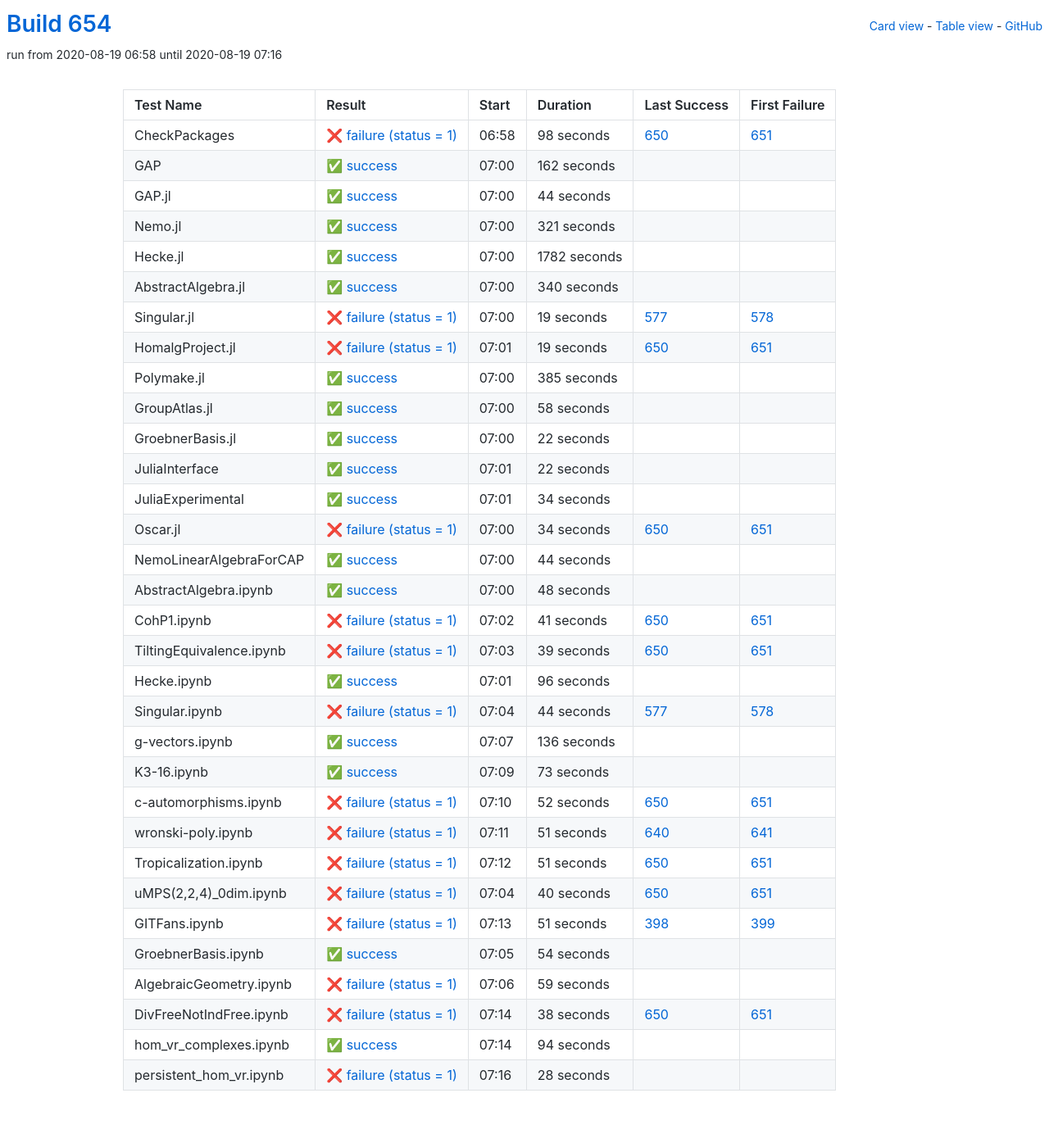
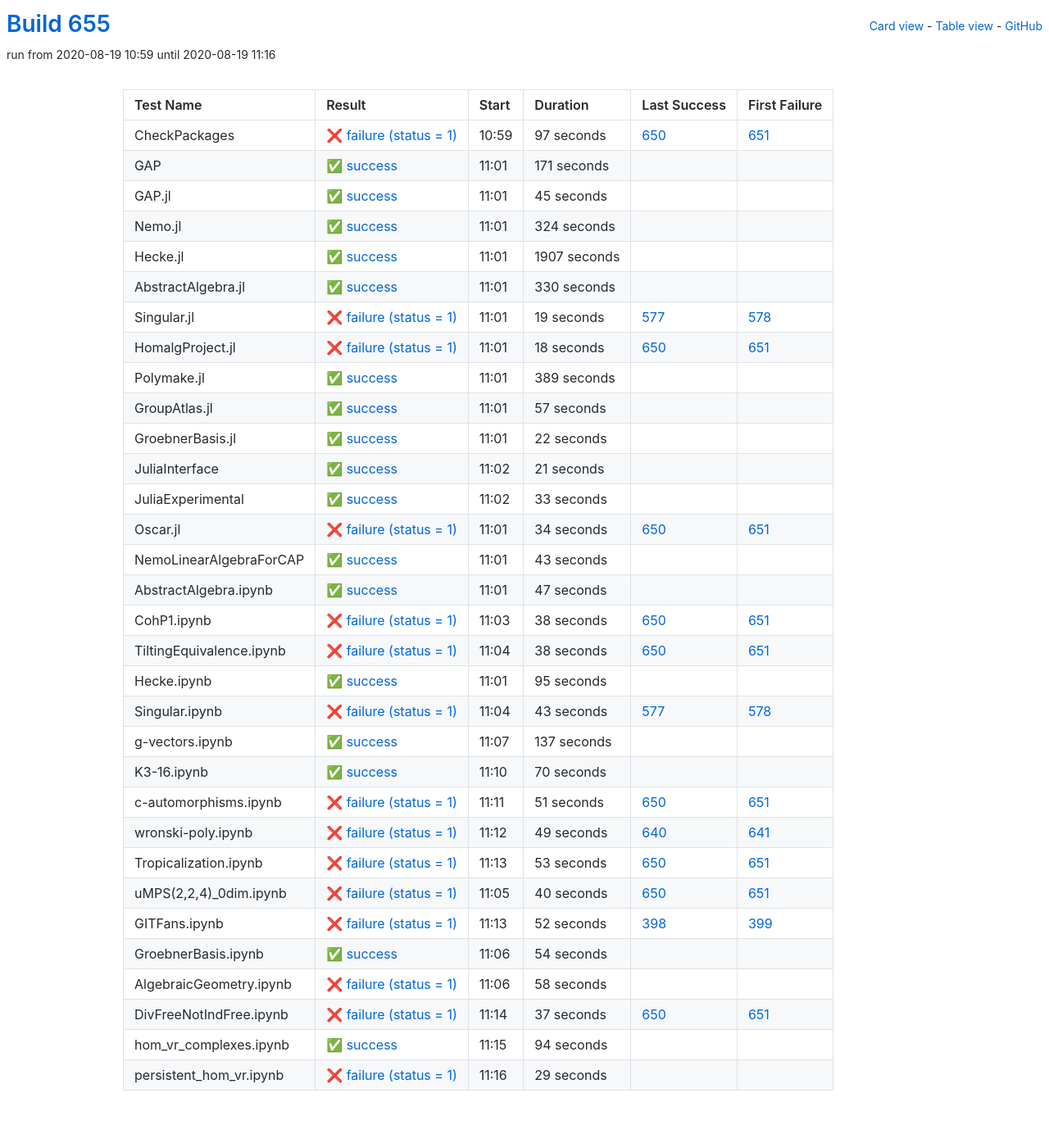
Before and after one commit to oscar-system/oscar-ci-status-stable, a Jekyll site: the page built from table.html, in a window 1280 px wide. Shown: the whole page at 82% size. Built offline with Jekyll 4.4.1, drawn with Linux system fonts in a browser that asks for light colours.

Commit message:
Build #655

```diff
--- a/_data/ci.yml
+++ b/_data/ci.yml
@@ -1,6 +1,6 @@
 ---
-build: 654
-build_url: https://oscarci.mathematik.uni-kl.de/job/oscar-stable/654/
+build: 655
+build_url: https://oscarci.mathematik.uni-kl.de/job/oscar-stable/655/
 job: oscar-stable
 organization: oscar-system
 repo: oscar-ci-status-stable
@@ -8,80 +8,80 @@ repourl: https://github.com/oscar-system/oscar-ci-status-stable
 tests:
 - name: CheckPackages
   id: checkpackages
-  log: https://oscarci.mathematik.uni-kl.de/job/oscar-stable/654/artifact/logs/build-654/CheckPackages.log
-  start: 2020-08-19 06:58
+  log: https://oscarci.mathematik.uni-kl.de/job/oscar-stable/655/artifact/logs/build-655/CheckPackages.log
+  start: 2020-08-19 10:59
   success: false
   exitcode: 1
   status: failure
-  duration: 98
+  duration: 97
   last_success: 650
   last_success_url: https://oscarci.mathematik.uni-kl.de/job/oscar-stable/650/
   first_failure: 651
   first_failure_url: https://oscarci.mathematik.uni-kl.de/job/oscar-stable/651/
 - name: GAP
   id: gap
-  log: https://oscarci.mathematik.uni-kl.de/job/oscar-stable/654/artifact/logs/build-654/GAP.log
-  start: 2020-08-19 07:00
+  log: https://oscarci.mathematik.uni-kl.de/job/oscar-stable/655/artifact/logs/build-655/GAP.log
+  start: 2020-08-19 11:01
   success: true
   exitcode: 0
   status: success
-  duration: 162
+  duration: 171
   last_success: false
   last_success_url:
   first_failure: false
   first_failure_url:
 - name: GAP.jl
   id: gap-jl
-  log: https://oscarci.mathematik.uni-kl.de/job/oscar-stable/654/artifact/logs/build-654/GAP.jl.log
-  start: 2020-08-19 07:00
+  log: https://oscarci.mathematik.uni-kl.de/job/oscar-stable/655/artifact/logs/build-655/GAP.jl.log
+  start: 2020-08-19 11:01
   success: true
   exitcode: 0
   status: success
-  duration: 44
+  duration: 45
   last_success: false
   last_success_url:
   first_failure: false
   first_failure_url:
 - name: Nemo.jl
   id: nemo-jl
-  log: https://oscarci.mathematik.uni-kl.de/job/oscar-stable/654/artifact/logs/build-654/Nemo.jl.log
-  start: 2020-08-19 07:00
+  log: https://oscarci.mathematik.uni-kl.de/job/oscar-stable/655/artifact/logs/build-655/Nemo.jl.log
+  start: 2020-08-19 11:01
   success: true
   exitcode: 0
   status: success
-  duration: 321
+  duration: 324
   last_success: false
   last_success_url:
   first_failure: false
   first_failure_url:
 - name: Hecke.jl
   id: hecke-jl
-  log: https://oscarci.mathematik.uni-kl.de/job/oscar-stable/654/artifact/logs/build-654/Hecke.jl.log
-  start: 2020-08-19 07:00
+  log: https://oscarci.mathematik.uni-kl.de/job/oscar-stable/655/artifact/logs/build-655/Hecke.jl.log
+  start: 2020-08-19 11:01
   success: true
   exitcode: 0
   status: success
-  duration: 1782
+  duration: 1907
   last_success: false
   last_success_url:
   first_failure: false
   first_failure_url:
 - name: AbstractAlgebra.jl
   id: abstractalgebra-jl
-  log: https://oscarci.mathematik.uni-kl.de/job/oscar-stable/654/artifact/logs/build-654/AbstractAlgebra.jl.log
-  start: 2020-08-19 07:00
+  log: https://oscarci.mathematik.uni-kl.de/job/oscar-stable/655/artifact/logs/build-655/AbstractAlgebra.jl.log
+  start: 2020-08-19 11:01
   success: true
   exitcode: 0
   status: success
-  duration: 340
+  duration: 330
   last_success: false
   last_success_url:
   first_failure: false
   first_failure_url:
 - name: Singular.jl
   id: singular-jl
-  log: https://oscarci.mathematik.uni-kl.de/job/oscar-stable/654/artifact/logs/build-654/Singular.jl.log
-  start: 2020-08-19 07:00
+  log: https://oscarci.mathematik.uni-kl.de/job/oscar-stable/655/artifact/logs/build-655/Singular.jl.log
+  start: 2020-08-19 11:01
   success: false
   exitcode: 1
   status: failure
@@ -92,44 +92,44 @@ tests:
   first_failure_url: https://oscarci.mathematik.uni-kl.de/job/oscar-stable/578/
 - name: HomalgProject.jl
   id: homalgproject-jl
-  log: https://oscarci.mathematik.uni-kl.de/job/oscar-stable/654/artifact/logs/build-654/HomalgProject.jl.log
-  start: 2020-08-19 07:01
+  log: https://oscarci.mathematik.uni-kl.de/job/oscar-stable/655/artifact/logs/build-655/HomalgProject.jl.log
+  start: 2020-08-19 11:01
   success: false
   exitcode: 1
   status: failure
-  duration: 19
+  duration: 18
   last_success: 650
   last_success_url: https://oscarci.mathematik.uni-kl.de/job/oscar-stable/650/
   first_failure: 651
   first_failure_url: https://oscarci.mathematik.uni-kl.de/job/oscar-stable/651/
 - name: Polymake.jl
   id: polymake-jl
-  log: https://oscarci.mathematik.uni-kl.de/job/oscar-stable/654/artifact/logs/build-654/Polymake.jl.log
-  start: 2020-08-19 07:00
+  log: https://oscarci.mathematik.uni-kl.de/job/oscar-stable/655/artifact/logs/build-655/Polymake.jl.log
+  start: 2020-08-19 11:01
   success: true
   exitcode: 0
   status: success
-  duration: 385
+  duration: 389
   last_success: false
   last_success_url:
   first_failure: false
   first_failure_url:
 - name: GroupAtlas.jl
   id: groupatlas-jl
-  log: https://oscarci.mathematik.uni-kl.de/job/oscar-stable/654/artifact/logs/build-654/GroupAtlas.jl.log
-  start: 2020-08-19 07:00
+  log: https://oscarci.mathematik.uni-kl.de/job/oscar-stable/655/artifact/logs/build-655/GroupAtlas.jl.log
+  start: 2020-08-19 11:01
   success: true
   exitcode: 0
   status: success
-  duration: 58
+  duration: 57
   last_success: false
   last_success_url:
   first_failure: false
   first_failure_url:
 - name: GroebnerBasis.jl
   id: groebnerbasis-jl
-  log: https://oscarci.mathematik.uni-kl.de/job/oscar-stable/654/artifact/logs/build-654/GroebnerBasis.jl.log
-  start: 2020-08-19 07:00
+  log: https://oscarci.mathematik.uni-kl.de/job/oscar-stable/655/artifact/logs/build-655/GroebnerBasis.jl.log
+  start: 2020-08-19 11:01
   success: true
   exitcode: 0
   status: success
@@ -140,32 +140,32 @@ tests:
   first_failure_url:
 - name: JuliaInterface
   id: juliainterface
-  log: https://oscarci.mathematik.uni-kl.de/job/oscar-stable/654/artifact/logs/build-654/JuliaInterface.log
-  start: 2020-08-19 07:01
+  log: https://oscarci.mathematik.uni-kl.de/job/oscar-stable/655/artifact/logs/build-655/JuliaInterface.log
+  start: 2020-08-19 11:02
   success: true
   exitcode: 0
   status: success
-  duration: 22
+  duration: 21
   last_success: false
   last_success_url:
   first_failure: false
   first_failure_url:
 - name: JuliaExperimental
   id: juliaexperimental
-  log: https://oscarci.mathematik.uni-kl.de/job/oscar-stable/654/artifact/logs/build-654/JuliaExperimental.log
-  start: 2020-08-19 07:01
+  log: https://oscarci.mathematik.uni-kl.de/job/oscar-stable/655/artifact/logs/build-655/JuliaExperimental.log
+  start: 2020-08-19 11:02
   success: true
   exitcode: 0
   status: success
-  duration: 34
+  duration: 33
   last_success: false
   last_success_url:
   first_failure: false
   first_failure_url:
 - name: Oscar.jl
   id: oscar-jl
-  log: https://oscarci.mathematik.uni-kl.de/job/oscar-stable/654/artifact/logs/build-654/Oscar.jl.log
-  start: 2020-08-19 07:00
+  log: https://oscarci.mathematik.uni-kl.de/job/oscar-stable/655/artifact/logs/build-655/Oscar.jl.log
+  start: 2020-08-19 11:01
   success: false
   exitcode: 1
   status: failure
@@ -176,128 +176,104 @@ tests:
   first_failure_url: https://oscarci.mathematik.uni-kl.de/job/oscar-stable/651/
 - name: NemoLinearAlgebraForCAP
   id: nemolinearalgebraforcap
-  log: https://oscarci.mathematik.uni-kl.de/job/oscar-stable/654/artifact/logs/build-654/NemoLinearAlgebraForCAP.log
-  start: 2020-08-19 07:00
+  log: https://oscarci.mathematik.uni-kl.de/job/oscar-stable/655/artifact/logs/build-655/NemoLinearAlgebraForCAP.log
+  start: 2020-08-19 11:01
   success: true
   exitcode: 0
   status: success
-  duration: 44
+  duration: 43
   last_success: false
   last_success_url:
   first_failure: false
   first_failure_url:
 - name: AbstractAlgebra.ipynb
   id: abstractalgebra-ipynb
-  log: https://oscarci.mathematik.uni-kl.de/job/oscar-stable/654/artifact/logs/build-654/AbstractAlgebra.ipynb.log
-  start: 2020-08-19 07:00
+  log: https://oscarci.mathematik.uni-kl.de/job/oscar-stable/655/artifact/logs/build-655/AbstractAlgebra.ipynb.log
+  start: 2020-08-19 11:01
   success: true
   exitcode: 0
   status: success
-  duration: 48
+  duration: 47
   last_success: false
   last_success_url:
   first_failure: false
   first_failure_url:
 - name: CohP1.ipynb
   id: cohp1-ipynb
-  log: https://oscarci.mathematik.uni-kl.de/job/oscar-stable/654/artifact/logs/build-654/CohP1.ipynb.log
-  start: 2020-08-19 07:02
+  log: https://oscarci.mathematik.uni-kl.de/job/oscar-stable/655/artifact/logs/build-655/CohP1.ipynb.log
+  start: 2020-08-19 11:03
   success: false
   exitcode: 1
   status: failure
-  duration: 41
+  duration: 38
   last_success: 650
   last_success_url: https://oscarci.mathematik.uni-kl.de/job/oscar-stable/650/
   first_failure: 651
   first_failure_url: https://oscarci.mathematik.uni-kl.de/job/oscar-stable/651/
 - name: TiltingEquivalence.ipynb
   id: tiltingequivalence-ipynb
-  log: https://oscarci.mathematik.uni-kl.de/job/oscar-stable/654/artifact/logs/build-654/TiltingEquivalence.ipynb.log
-  start: 2020-08-19 07:03
+  log: https://oscarci.mathematik.uni-kl.de/job/oscar-stable/655/artifact/logs/build-655/TiltingEquivalence.ipynb.log
+  start: 2020-08-19 11:04
   success: false
   exitcode: 1
   status: failure
-  duration: 39
+  duration: 38
   last_success: 650
   last_success_url: https://oscarci.mathematik.uni-kl.de/job/oscar-stable/650/
   first_failure: 651
   first_failure_url: https://oscarci.mathematik.uni-kl.de/job/oscar-stable/651/
 - name: Hecke.ipynb
   id: hecke-ipynb
-  log: https://oscarci.mathematik.uni-kl.de/job/oscar-stable/654/artifact/logs/build-654/Hecke.ipynb.log
-  start: 2020-08-19 07:01
+  log: https://oscarci.mathematik.uni-kl.de/job/oscar-stable/655/artifact/logs/build-655/Hecke.ipynb.log
+  start: 2020-08-19 11:01
   success: true
   exitcode: 0
   status: success
-  duration: 96
+  duration: 95
   last_success: false
   last_success_url:
   first_failure: false
   first_failure_url:
 - name: Singular.ipynb
   id: singular-ipynb
-  log: https://oscarci.mathematik.uni-kl.de/job/oscar-stable/654/artifact/logs/build-654/Singular.ipynb.log
-  start: 2020-08-19 07:04
+  log: https://oscarci.mathematik.uni-kl.de/job/oscar-stable/655/artifact/logs/build-655/Singular.ipynb.log
+  start: 2020-08-19 11:04
   success: false
   exitcode: 1
   status: failure
-  duration: 44
+  duration: 43
   last_success: 577
   last_success_url: https://oscarci.mathematik.uni-kl.de/job/oscar-stable/577/
   first_failure: 578
   first_failure_url: https://oscarci.mathematik.uni-kl.de/job/oscar-stable/578/
 - name: g-vectors.ipynb
   id: g-vectors-ipynb
-  log: https://oscarci.mathematik.uni-kl.de/job/oscar-stable/654/artifact/logs/build-654/g-vectors.ipynb.log
-  start: 2020-08-19 07:07
+  log: https://oscarci.mathematik.uni-kl.de/job/oscar-stable/655/artifact/logs/build-655/g-vectors.ipynb.log
+  start: 2020-08-19 11:07
   success: true
   exitcode: 0
   status: success
-  duration: 136
+  duration: 137
   last_success: false
   last_success_url:
   first_failure: false
   first_failure_url:
 - name: K3-16.ipynb
   id: k3-16-ipynb
-  log: https://oscarci.mathematik.uni-kl.de/job/oscar-stable/654/artifact/logs/build-654/K3-16.ipynb.log
-  start: 2020-08-19 07:09
+  log: https://oscarci.mathematik.uni-kl.de/job/oscar-stable/655/artifact/logs/build-655/K3-16.ipynb.log
+  start: 2020-08-19 11:10
   success: true
   exitcode: 0
   status: success
-  duration: 73
+  duration: 70
   last_success: false
   last_success_url:
   first_failure: false
   first_failure_url:
 - name: c-automorphisms.ipynb
   id: c-automorphisms-ipynb
-  log: https://oscarci.mathematik.uni-kl.de/job/oscar-stable/654/artifact/logs/build-654/c-automorphisms.ipynb.log
-  start: 2020-08-19 07:10
-  success: false
-  exitcode: 1
-  status: failure
-  duration: 52
-  last_success: 650
-  last_success_url: https://oscarci.mathematik.uni-kl.de/job/oscar-stable/650/
-  first_failure: 651
-  first_failure_url: https://oscarci.mathematik.uni-kl.de/job/oscar-stable/651/
-- name: wronski-poly.ipynb
-  id: wronski-poly-ipynb
-  log: https://oscarci.mathematik.uni-kl.de/job/oscar-stable/654/artifact/logs/build-654/wronski-poly.ipynb.log
-  start: 2020-08-19 07:11
-  success: false
-  exitcode: 1
-  status: failure
-  duration: 51
-  last_success: 640
-  last_success_url: https://oscarci.mathematik.uni-kl.de/job/oscar-stable/640/
-  first_failure: 641
-  first_failure_url: https://oscarci.mathematik.uni-kl.de/job/oscar-stable/641/
-- name: Tropicalization.ipynb
-  id: tropicalization-ipynb
-  log: https://oscarci.mathematik.uni-kl.de/job/oscar-stable/654/artifact/logs/build-654/Tropicalization.ipynb.log
-  start: 2020-08-19 07:12
+  log: https://oscarci.mathematik.uni-kl.de/job/oscar-stable/655/artifact/logs/build-655/c-automorphisms.ipynb.log
+  start: 2020-08-19 11:11
   success: false
   exitcode: 1
   status: failure
@@ -306,10 +282,34 @@ tests:
   last_success_url: https://oscarci.mathematik.uni-kl.de/job/oscar-stable/650/
   first_failure: 651
   first_failure_url: https://oscarci.mathematik.uni-kl.de/job/oscar-stable/651/
+- name: wronski-poly.ipynb
+  id: wronski-poly-ipynb
+  log: https://oscarci.mathematik.uni-kl.de/job/oscar-stable/655/artifact/logs/build-655/wronski-poly.ipynb.log
+  start: 2020-08-19 11:12
+  success: false
+  exitcode: 1
+  status: failure
+  duration: 49
+  last_success: 640
+  last_success_url: https://oscarci.mathematik.uni-kl.de/job/oscar-stable/640/
+  first_failure: 641
+  first_failure_url: https://oscarci.mathematik.uni-kl.de/job/oscar-stable/641/
+- name: Tropicalization.ipynb
+  id: tropicalization-ipynb
+  log: https://oscarci.mathematik.uni-kl.de/job/oscar-stable/655/artifact/logs/build-655/Tropicalization.ipynb.log
+  start: 2020-08-19 11:13
+  success: false
+  exitcode: 1
+  status: failure
+  duration: 53
+  last_success: 650
+  last_success_url: https://oscarci.mathematik.uni-kl.de/job/oscar-stable/650/
+  first_failure: 651
+  first_failure_url: https://oscarci.mathematik.uni-kl.de/job/oscar-stable/651/
 - name: uMPS(2,2,4)_0dim.ipynb
   id: umps-2-2-4-0dim-ipynb
-  log: https://oscarci.mathematik.uni-kl.de/job/oscar-stable/654/artifact/logs/build-654/uMPS-2-2-4-_0dim.ipynb.log
-  start: 2020-08-19 07:04
+  log: https://oscarci.mathematik.uni-kl.de/job/oscar-stable/655/artifact/logs/build-655/uMPS-2-2-4-_0dim.ipynb.log
+  start: 2020-08-19 11:05
   success: false
   exitcode: 1
   status: failure
@@ -320,20 +320,20 @@ tests:
   first_failure_url: https://oscarci.mathematik.uni-kl.de/job/oscar-stable/651/
 - name: GITFans.ipynb
   id: gitfans-ipynb
-  log: https://oscarci.mathematik.uni-kl.de/job/oscar-stable/654/artifact/logs/build-654/GITFans.ipynb.log
-  start: 2020-08-19 07:13
+  log: https://oscarci.mathematik.uni-kl.de/job/oscar-stable/655/artifact/logs/build-655/GITFans.ipynb.log
+  start: 2020-08-19 11:13
   success: false
   exitcode: 1
   status: failure
-  duration: 51
+  duration: 52
   last_success: 398
   last_success_url: https://oscarci.mathematik.uni-kl.de/job/oscar-stable/398/
   first_failure: 399
   first_failure_url: https://oscarci.mathematik.uni-kl.de/job/oscar-stable/399/
 - name: GroebnerBasis.ipynb
   id: groebnerbasis-ipynb
-  log: https://oscarci.mathematik.uni-kl.de/job/oscar-stable/654/artifact/logs/build-654/GroebnerBasis.ipynb.log
-  start: 2020-08-19 07:05
+  log: https://oscarci.mathematik.uni-kl.de/job/oscar-stable/655/artifact/logs/build-655/GroebnerBasis.ipynb.log
+  start: 2020-08-19 11:06
   success: true
   exitcode: 0
   status: success
@@ -344,32 +344,32 @@ tests:
   first_failure_url:
 - name: AlgebraicGeometry.ipynb
   id: algebraicgeometry-ipynb
-  log: https://oscarci.mathematik.uni-kl.de/job/oscar-stable/654/artifact/logs/build-654/AlgebraicGeometry.ipynb.log
-  start: 2020-08-19 07:06
+  log: https://oscarci.mathematik.uni-kl.de/job/oscar-stable/655/artifact/logs/build-655/AlgebraicGeometry.ipynb.log
+  start: 2020-08-19 11:06
   success: false
   exitcode: 1
   status: failure
-  duration: 59
+  duration: 58
   last_success: false
   last_success_url:
   first_failure: false
   first_failure_url:
 - name: DivFreeNotIndFree.ipynb
   id: divfreenotindfree-ipynb
-  log: https://oscarci.mathematik.uni-kl.de/job/oscar-stable/654/artifact/logs/build-654/DivFreeNotIndFree.ipynb.log
-  start: 2020-08-19 07:14
+  log: https://oscarci.mathematik.uni-kl.de/job/oscar-stable/655/artifact/logs/build-655/DivFreeNotIndFree.ipynb.log
+  start: 2020-08-19 11:14
   success: false
   exitcode: 1
   status: failure
-  duration: 38
+  duration: 37
   last_success: 650
   last_success_url: https://oscarci.mathematik.uni-kl.de/job/oscar-stable/650/
   first_failure: 651
   first_failure_url: https://oscarci.mathematik.uni-kl.de/job/oscar-stable/651/
 - name: hom_vr_complexes.ipynb
   id: hom-vr-complexes-ipynb
-  log: https://oscarci.mathematik.uni-kl.de/job/oscar-stable/654/artifact/logs/build-654/hom_vr_complexes.ipynb.log
-  start: 2020-08-19 07:14
+  log: https://oscarci.mathematik.uni-kl.de/job/oscar-stable/655/artifact/logs/build-655/hom_vr_complexes.ipynb.log
+  start: 2020-08-19 11:15
   success: true
   exitcode: 0
   status: success
@@ -380,12 +380,12 @@ tests:
   first_failure_url:
 - name: persistent_hom_vr.ipynb
   id: persistent-hom-vr-ipynb
-  log: https://oscarci.mathematik.uni-kl.de/job/oscar-stable/654/artifact/logs/build-654/persistent_hom_vr.ipynb.log
-  start: 2020-08-19 07:16
+  log: https://oscarci.mathematik.uni-kl.de/job/oscar-stable/655/artifact/logs/build-655/persistent_hom_vr.ipynb.log
+  start: 2020-08-19 11:16
   success: false
   exitcode: 1
   status: failure
-  duration: 28
+  duration: 29
   last_success: false
   last_success_url:
   first_failure: false
```
Also changed, not shown: README.md.
